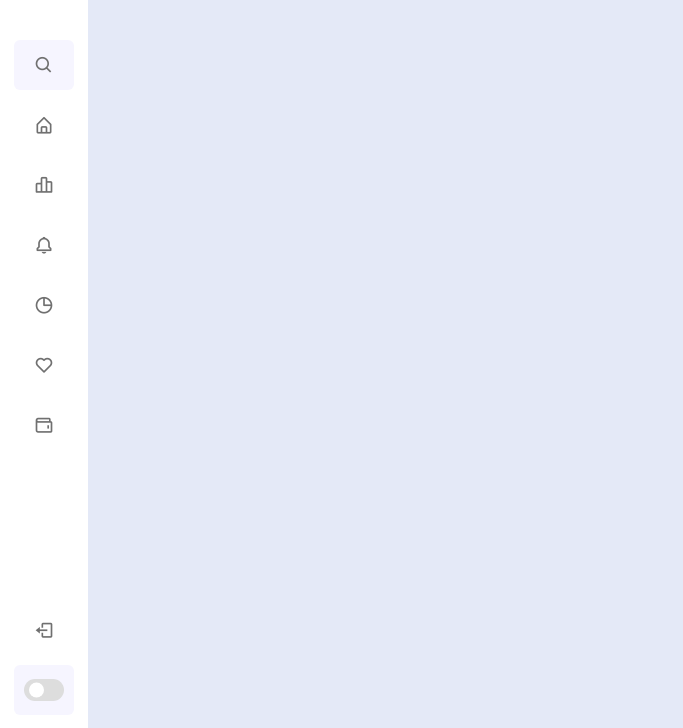
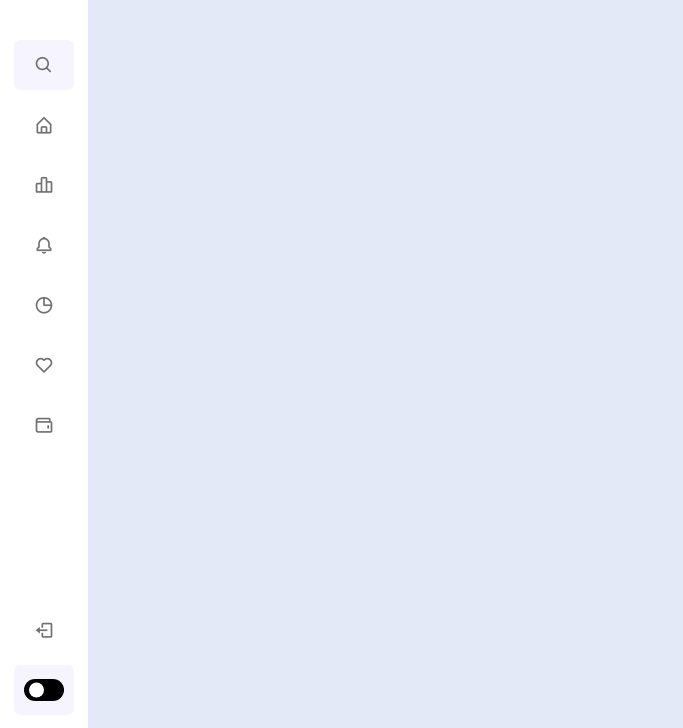
Before and after one commit to Dresae/PrcW08-Sidebar_A, a plain HTML site: page index.html in a window 1280 px wide. Shown: the part 72-800 px from the top of the page, without its empty margins (0-683 px from the left). Drawn offline with nearby package versions, Linux system fonts and the light colour scheme.

Commit message:
minor changes on elements colors

```diff
--- a/style.css
+++ b/style.css
@@ -13,7 +13,7 @@
     --sidebar-color: #FFF;
     --primary-color: #695CFE;
     --primary-color-light: #F6F5FF;
-    --toggle-color: #DDD;
+    --toggle-color: black;
     --text-color: #707070;
 
     --tran-03: all 0.2s ease;
@@ -36,9 +36,9 @@ body{
 body.dark{
     --body-color: #18191a;
     --sidebar-color: #242526;
-    --primary-color: #3a3b3c;
+    --primary-color: #695CFE;
     --primary-color-light: #3a3b3c;
-    --toggle-color: #fff;
+    --toggle-color: #695CFE;
     --text-color: #ccc;
 }
 
```
